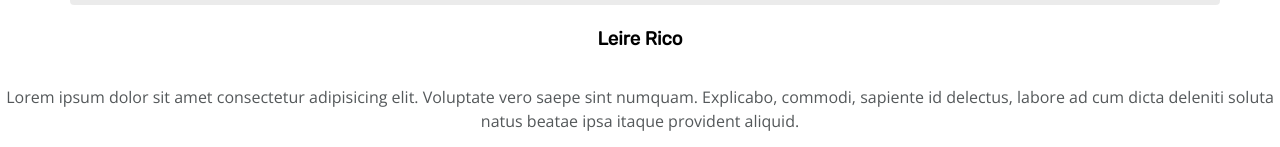
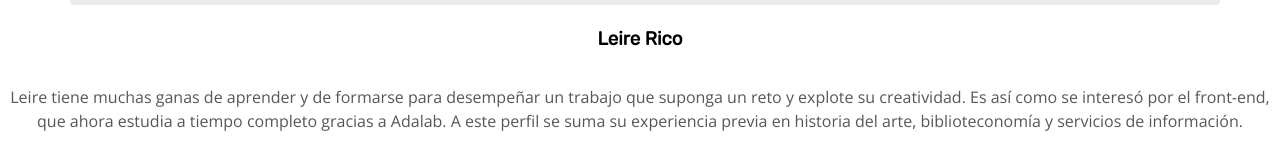
Before and after one commit to leireriel/my-first-front-end-project, a plain HTML site: page index.html in a window 1280 px wide. Shown: the part 4603-4750 px from the top of the page. Drawn offline with nearby package versions, Linux system fonts and the light colour scheme.

Commit message:
description leire

```diff
--- a/index.html
+++ b/index.html
@@ -108,7 +108,7 @@
             <h3 clas="quienes_name">Leire Rico</h3>
 
             <div class="quienes_description">
-                <p>Lorem ipsum dolor sit amet consectetur adipisicing elit. Voluptate vero saepe sint numquam. Explicabo, commodi, sapiente id delectus, labore ad cum dicta deleniti soluta natus beatae ipsa itaque provident aliquid.</p>
+                <p>Leire tiene muchas ganas de aprender y de formarse para desempeñar un trabajo que suponga un reto y explote su creatividad. Es así como se interesó por el front-end, que ahora estudia a tiempo completo gracias a Adalab. A este perfil se suma su experiencia previa en historia del arte, biblioteconomía y servicios de información.</p>
             </div>
             <div class="quienes_redes">
                 <ul class="quienes_redes1">
```
